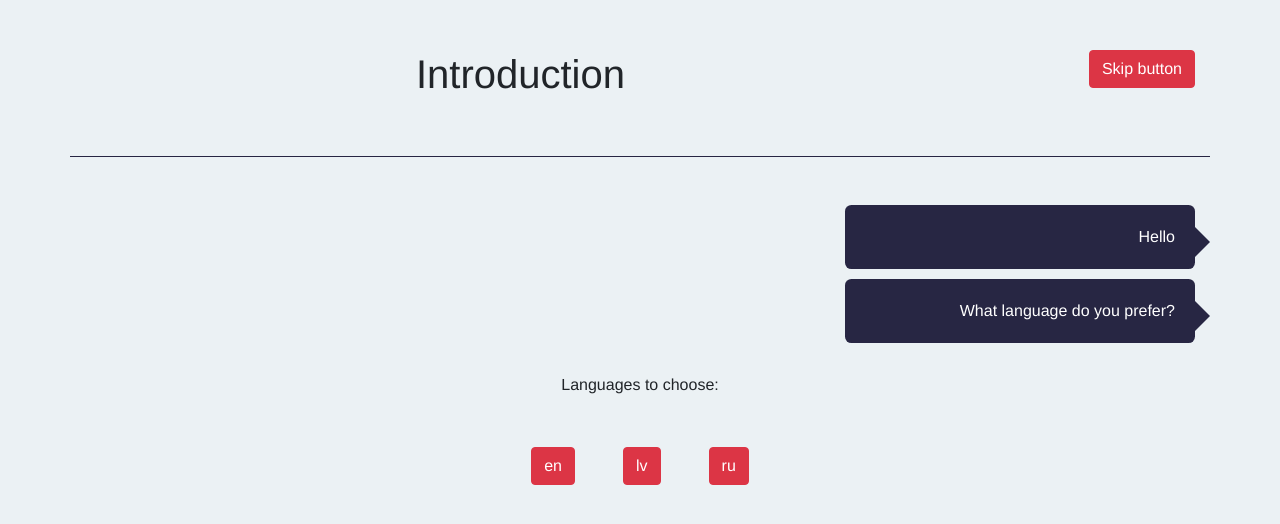
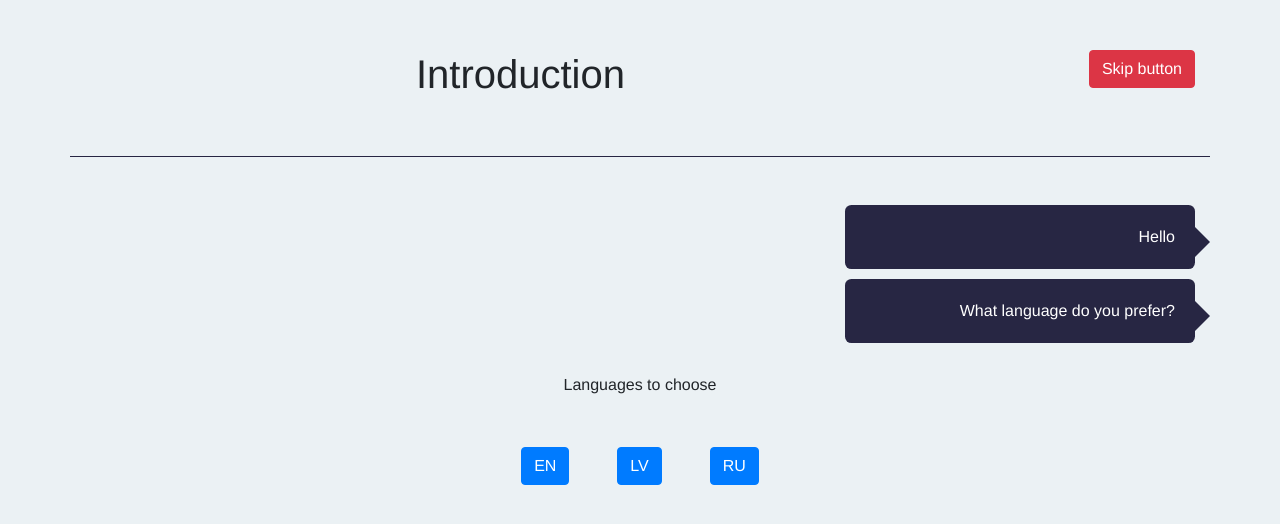
Before and after one commit to AlMuz/VUE-AlmuzWebsite, a Vue app in the folder client/: page / in a window 1280 px wide. Shown: the top 524 px of the page. Built offline with nearby package versions, Linux system fonts and the light colour scheme.

Commit message:
Chat - done

```diff
--- a/client/src/layouts/Conversation.vue
+++ b/client/src/layouts/Conversation.vue
@@ -6,10 +6,10 @@
         <b-row v-for="(value, index) in chat" :key="index" :class="value.person">
           <b-col md="4">
             <div class="bubble">
-              <p v-if="value.text" v-html="value.text"></p>
-              <p v-if="value.translation">{{ $t("conversation."+value.translation) }}</p>
-              <b-button v-if="value.languages" v-for="language in value.languages" variant="danger" v-on:click="languageSelected(language)" class="mx-4">{{language}}</b-button>
-              <b-input v-if="value.input && value.input == 'name'" id="inline-form-input" :placeholder="$t('conversation.name')" v-model="nameInput" v-on:keyup.enter="submitName"></b-input>
+              <p v-html="renderText(value)"></p>
+              <b-button v-if="value.languages" v-for="language in value.languages" variant="primary" v-on:click="languageSelected(language)" class="mx-4">{{language | capitalize}}</b-button>
+              <b-input v-if="value.input && value.input == 'name'" id="inline-form-input" :placeholder="$t('conversation.name')" v-model="nameInput" v-on:keyup.enter="submitNameInput" :disabled="isDisabled"></b-input>
+              <b-button v-if="value.smiles" v-for="smile in value.smiles" variant="success" v-on:click="smileSelected" class="mx-4" v-html="smile"></b-button>
             </div>
           </b-col>
         </b-row>
@@ -25,17 +25,19 @@ export default {
   data() {
     return {
       nameInput: '',
+      nameInputFilled: false,
       preDefinedChat: [
         {step: 1, person: "robot", text: "Hello"},
         {step: 1, person: "robot", text: "What language do you prefer?"},
-        {step: 1, person: "information", text: "Languages to choose:"},
+        {step: 1, person: "information", text: "Languages to choose"},
         {step: 1, person: "information", languages: this.$store.getters.getLanguages},
         {step: 2, person: "information", translation: "choosedLanguage"},
         {step: 2, person: "robot", translation: "great"},
         {step: 2, person: "robot", translation: "nameYourself"},
         {step: 2, person: "person", input: "name"},
-        {step: 3, person: "robot", text: "Dummy text"},
-        {step: 3, person: "robot", text: "Dummy text"},
+        {step: 3, person: "robot", translation: "niceToMeetYou", "additionalTranslation": true, "additionalTranslationData": "nameInput"},
+        {step: 3, person: "robot", text: "&#128075;"},
+        {step: 3, person: "person", smiles: ["&#128075;", "&#128074;", "&#128077;"]},
       ],
       chat: [],
       selectedLanguage: null
@@ -56,19 +58,20 @@ export default {
         this.renderStep(2);
       }, 1000);
     },
+
     setTimeoutFunction(key, value) {
       setTimeout(() => {
         this.chat.push(value)
       }, 1000 * key);
     },
-    submitName() {
-      this.$store.dispatch('changeVisitorName', this.nameInput);
-      const thirdStep = this.preDefinedChat.filter(value => value.step == 3);
-
-      setTimeout(() => {
-        this.renderStep(3);
-      }, 1000);
-      // this.$store.dispatch('skipIntro');
+    renderText(value) {
+      if (value.text) {
+        return value.text;
+      } else if (value.additionalTranslationData && value.translation) {
+        return this.$t(`conversation.${value.translation}`, {'name': this[value.additionalTranslationData]});
+      } else if (value.translation) {
+        return this.$t(`conversation.${value.translation}`);
+      }
     },
     renderStep(step) {
       const stepsData = this.preDefinedChat.filter(value => value.step == step);
@@ -78,8 +81,26 @@ export default {
       stepsData.forEach(function(item, i) {
         that.setTimeoutFunction(i, item);
       })
+    },
+    smileSelected(){
+      setTimeout(() => {
+        this.$store.dispatch('skipIntro');
+      }, 1000);
+    },
+    submitNameInput() {
+      this.$store.dispatch('changeVisitorName', this.nameInput);
+      this.nameInputFilled = true;
+
+      setTimeout(() => {
+        this.renderStep(3);
+      }, 1000);
     }
   },
+  computed: {
+    isDisabled() {
+      return this.nameInputFilled;
+    }
+   },
   created() {
     this.renderStep(1);
   }
--- a/client/src/translations/locales/en.json
+++ b/client/src/translations/locales/en.json
@@ -3,7 +3,8 @@
     "great": "Great!",
     "nameYourself": "Please, name yourself!",
     "choosedLanguage": "You choosed english language.",
-    "name": "Your name"
+    "name": "Your name",
+    "niceToMeetYou": "Nice to meet you, {name}!"
   },
   "jumbotron": {
     "nameAndSurname": "Alexey Muzichenko",
--- a/client/src/translations/locales/lv.json
+++ b/client/src/translations/locales/lv.json
@@ -3,7 +3,8 @@
     "great": "Lieliski!",
     "nameYourself": "Lūdzu, nosauciet sevi!",
     "choosedLanguage": "Jūs izvēlējāties latviesu valodu.",
-    "name": "Jusu vards"
+    "name": "Jusu vards",
+    "niceToMeetYou": "Priecājos ar jums iepazīties, {name}!"
   },
   "jumbotron": {
     "nameAndSurname": "Aleksejs Muzicenko",
--- a/client/src/translations/locales/ru.json
+++ b/client/src/translations/locales/ru.json
@@ -3,7 +3,8 @@
     "great": "Замечательно!",
     "nameYourself": "Пожалуйста, представьтесь!",
     "choosedLanguage": "Вы выбрали русский язык.",
-    "name": "Введите ваше имя"
+    "name": "Введите ваше имя",
+    "niceToMeetYou": "Рад знакомству с вами, {name}!"
   },
   "jumbotron": {
     "nameAndSurname": "Алексей Музыченко",
```
